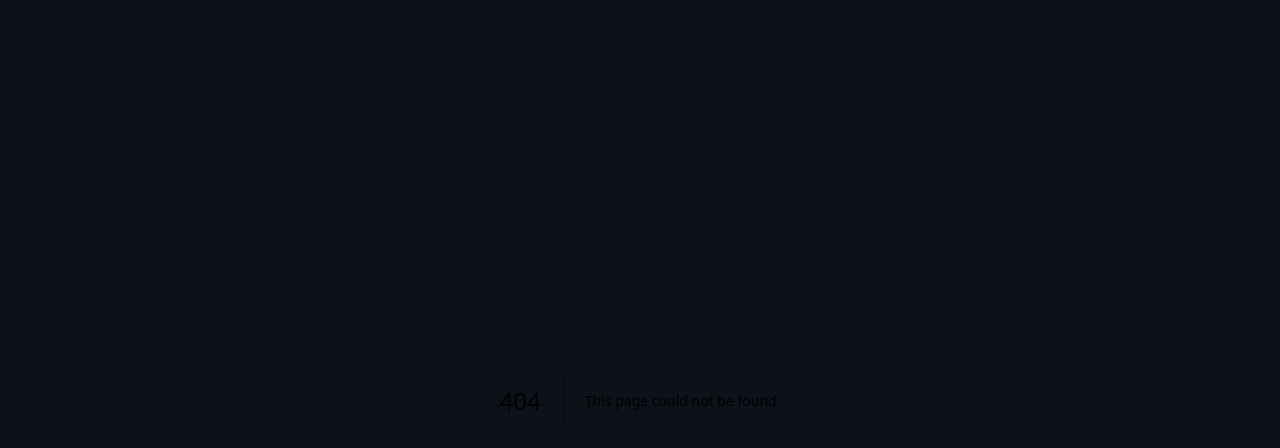
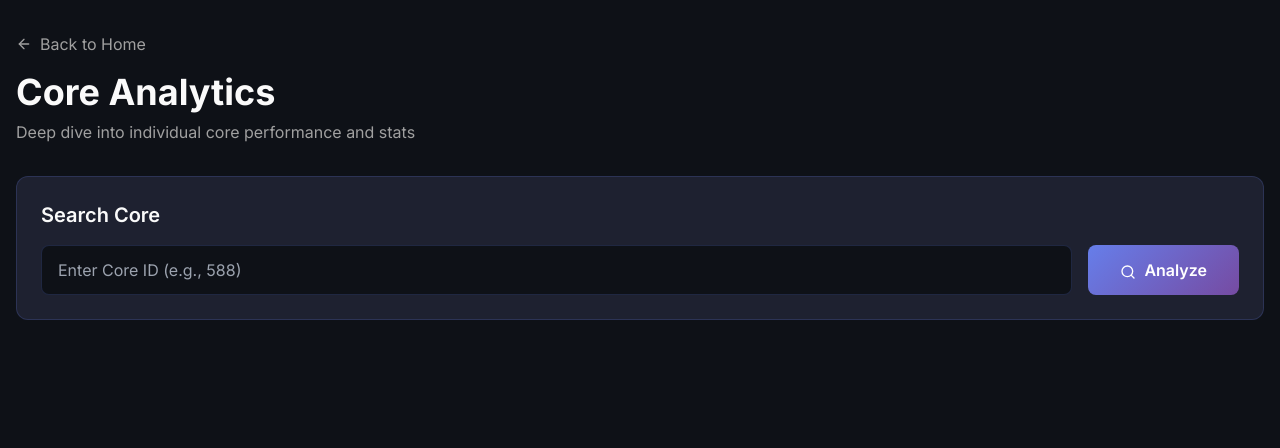
Before and after one commit to tobyj19/DNA-Analytics, a Next.js app: page /core-analytics in a window 1280 px wide. Before the commit this address had no page. Shown: the top 448 px of the page. Built offline with nearby package versions, Linux system fonts and the light colour scheme.

Commit message:
Create page.tsx

```diff
--- /dev/null
+++ b/app/core-analytics/page.tsx
@@ -0,0 +1,186 @@
+"use client";
+
+import { useState } from "react";
+import Link from "next/link";
+import { ArrowLeft, Search } from "lucide-react";
+
+interface CoreDetails {
+  hid: number;
+  name: string;
+  element: string;
+  type: string;
+  gender: string;
+  bike_pwr?: number;
+  bike_var?: number;
+  bike_adj?: number;
+  bike_races?: number;
+  car_pwr?: number;
+  car_var?: number;
+  car_adj?: number;
+  horse_pwr?: number;
+  horse_var?: number;
+  horse_adj?: number;
+}
+
+export default function CoreAnalytics() {
+  const [coreId, setCoreId] = useState("");
+  const [loading, setLoading] = useState(false);
+  const [core, setCore] = useState<CoreDetails | null>(null);
+  const [error, setError] = useState<string | null>(null);
+
+  const analyzeCore = async () => {
+    setLoading(true);
+    setError(null);
+
+    const id = parseInt(coreId);
+    if (isNaN(id)) {
+      setError("Please enter a valid core ID");
+      setLoading(false);
+      return;
+    }
+
+    try {
+      const infoResponse = await fetch("https://api.dnaracing.run/fbike/cores/mini_bulk", {
+        method: "POST",
+        headers: { "Content-Type": "application/json" },
+        body: JSON.stringify({ hids: [id] }),
+      });
+      const infoResult = await infoResponse.json();
+
+      const powerResponse = await fetch("https://api.dnaracing.run/fbike/cores/power_bulk", {
+        method: "POST",
+        headers: { "Content-Type": "application/json" },
+        body: JSON.stringify({ hids: [id] }),
+      });
+      const powerResult = await powerResponse.json();
+
+      if (infoResult.status === "success" && powerResult.status === "success" && infoResult.result.length > 0) {
+        const coreInfo = infoResult.result[0];
+        const power = powerResult.result[0];
+
+        setCore({
+          hid: coreInfo.hid,
+          name: coreInfo.name,
+          element: coreInfo.element,
+          type: coreInfo.type,
+          gender: coreInfo.gender,
+          bike_pwr: power?.power?.bike?.power?.fill?.per || 0,
+          bike_var: power?.power?.bike?.variance?.fill?.per || 0,
+          bike_adj: power?.power?.bike?.adjodds?.fill?.per || 0,
+          bike_races: power?.power?.bike?.races_n || 0,
+          car_pwr: power?.power?.car?.power?.fill?.per || 0,
+          car_var: power?.power?.car?.variance?.fill?.per || 0,
+          car_adj: power?.power?.car?.adjodds?.fill?.per || 0,
+          horse_pwr: power?.power?.horse?.power?.fill?.per || 0,
+          horse_var: power?.power?.horse?.variance?.fill?.per || 0,
+          horse_adj: power?.power?.horse?.adjodds?.fill?.per || 0,
+        });
+      } else {
+        setError("Core not found");
+      }
+    } catch (err) {
+      setError("API error - please try again");
+    } finally {
+      setLoading(false);
+    }
+  };
+
+  return (
+    <div className="min-h-screen bg-background">
+      <div className="container mx-auto px-4 py-8 max-w-7xl">
+        <div className="mb-8">
+          <Link href="/" className="inline-flex items-center text-muted-foreground hover:text-foreground mb-4 transition-colors">
+            <ArrowLeft className="w-4 h-4 mr-2" />
+            Back to Home
+          </Link>
+
+          <h1 className="text-4xl font-bold mb-2">Core Analytics</h1>
+          <p className="text-muted-foreground">Deep dive into individual core performance and stats</p>
+        </div>
+
+        {/* Search */}
+        <div className="bg-card border border-border rounded-xl p-6 mb-8">
+          <h2 className="text-xl font-semibold mb-4">Search Core</h2>
+
+          <div className="flex gap-4">
+            <input
+              type="number"
+              value={coreId}
+              onChange={(e) => setCoreId(e.target.value)}
+              placeholder="Enter Core ID (e.g., 588)"
+              className="flex-1 px-4 py-3 bg-background border border-border rounded-lg focus:outline-none focus:ring-2 focus:ring-primary"
+            />
+
+            <button
+              onClick={analyzeCore}
+              disabled={loading}
+              className="px-8 py-3 gradient-purple text-white font-semibold rounded-lg hover:opacity-90 disabled:opacity-50"
+            >
+              {loading ? "Analyzing..." : <><Search className="w-4 h-4 inline mr-2" />Analyze</>}
+            </button>
+          </div>
+
+          {error && (
+            <div className="mt-4 p-4 bg-red-500/10 border border-red-500/50 rounded-lg text-red-400">
+              {error}
+            </div>
+          )}
+        </div>
+
+        {/* Results */}
+        {core && (
+          <div className="space-y-6">
+            <div className="bg-card border border-border rounded-xl p-6">
+              <div className="text-sm text-muted-foreground mb-1">Core #{core.hid}</div>
+              <h2 className="text-3xl font-bold mb-3">{core.name || "Unnamed"}</h2>
+              <div className="flex gap-3">
+                <span className="px-3 py-1 bg-primary/20 text-primary rounded-full text-sm">{core.element}</span>
+                <span className="px-3 py-1 bg-muted text-foreground rounded-full text-sm">{core.type}</span>
+                <span className="px-3 py-1 bg-muted text-foreground rounded-full text-sm">{core.gender}</span>
+              </div>
+            </div>
+
+            <div className="grid grid-cols-1 md:grid-cols-3 gap-6">
+              {/* Bike */}
+              <div className="bg-card border border-border rounded-xl p-6">
+                <div className="text-2xl mb-3">🚲 Bike</div>
+                <div className="space-y-2">
+                  <div className="flex justify-between"><span className="text-muted-foreground">PWR</span><span>{core.bike_pwr?.toFixed(1)}%</span></div>
+                  <div className="flex justify-between"><span className="text-muted-foreground">VAR</span><span>{core.bike_var?.toFixed(1)}%</span></div>
+                  <div className="flex justify-between"><span className="text-muted-foreground">ADJ</span><span>{core.bike_adj?.toFixed(1)}%</span></div>
+                  <div className="flex justify-between"><span className="text-muted-foreground">Races</span><span>{core.bike_races}</span></div>
+                </div>
+              </div>
+
+              {/* Car */}
+              <div className="bg-card border border-border rounded-xl p-6">
+                <div className="text-2xl mb-3">🚗 Car</div>
+                <div className="space-y-2">
+                  <div className="flex justify-between"><span className="text-muted-foreground">PWR</span><span>{core.car_pwr?.toFixed(1)}%</span></div>
+                  <div className="flex justify-between"><span className="text-muted-foreground">VAR</span><span>{core.car_var?.toFixed(1)}%</span></div>
+                  <div className="flex justify-between"><span className="text-muted-foreground">ADJ</span><span>{core.car_adj?.toFixed(1)}%</span></div>
+                </div>
+              </div>
+
+              {/* Horse */}
+              <div className="bg-card border border-border rounded-xl p-6">
+                <div className="text-2xl mb-3">🐴 Horse</div>
+                <div className="space-y-2">
+                  <div className="flex justify-between"><span className="text-muted-foreground">PWR</span><span>{core.horse_pwr?.toFixed(1)}%</span></div>
+                  <div className="flex justify-between"><span className="text-muted-foreground">VAR</span><span>{core.horse_var?.toFixed(1)}%</span></div>
+                  <div className="flex justify-between"><span className="text-muted-foreground">ADJ</span><span>{core.horse_adj?.toFixed(1)}%</span></div>
+                </div>
+              </div>
+            </div>
+
+            {core.bike_races === 0 && (
+              <div className="bg-muted/50 border border-border rounded-lg p-4">
+                <p className="text-sm text-muted-foreground">💡 This core has no race history. Power stats require racing data.</p>
+              </div>
+            )}
+          </div>
+        )}
+      </div>
+    </div>
+  );
+}
```
